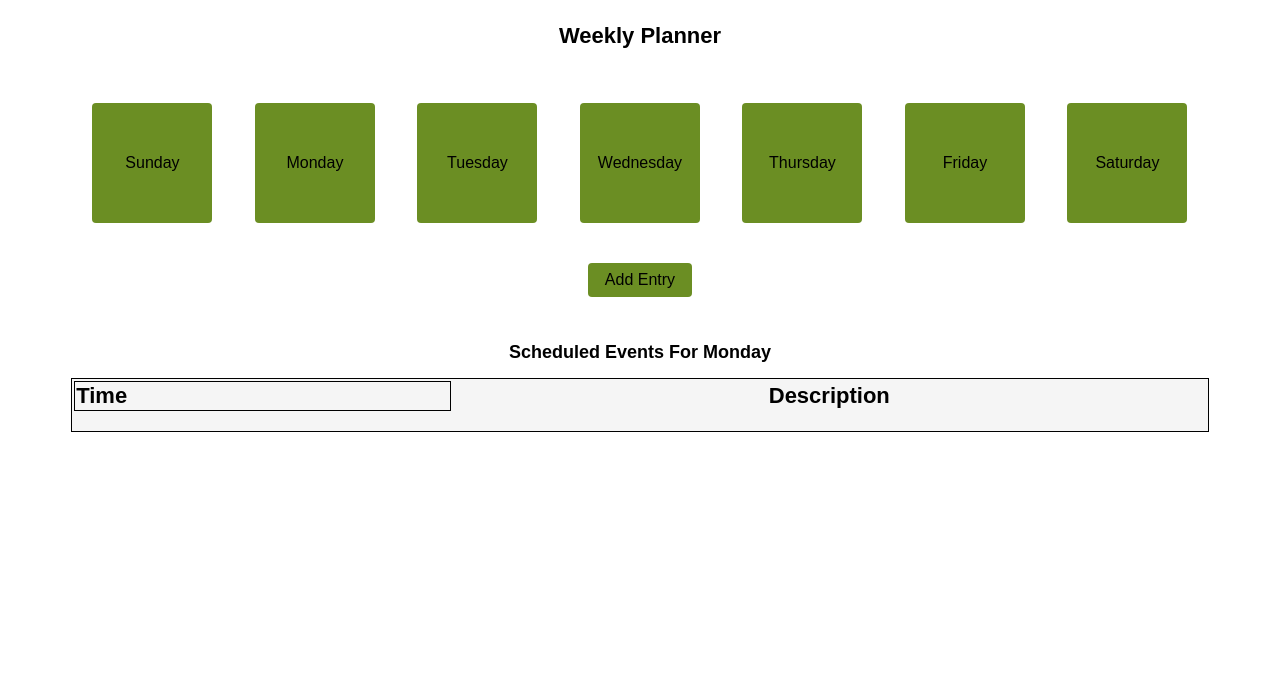
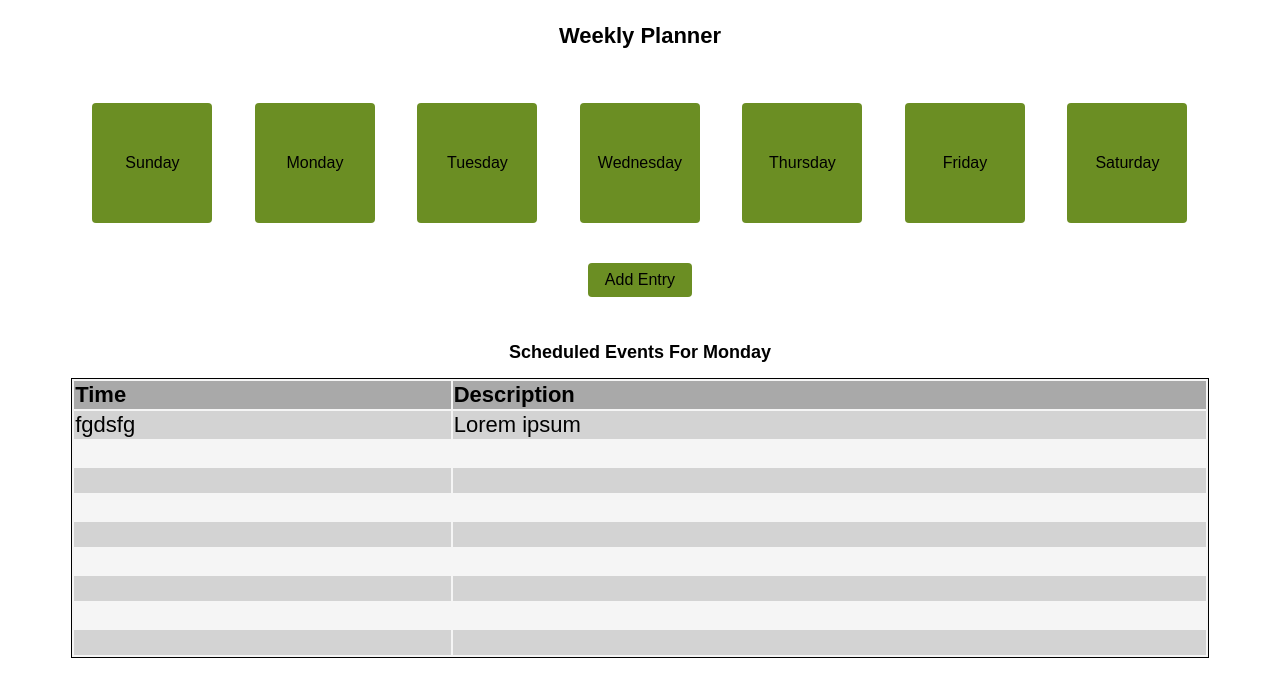
Before and after one commit to ameliatalkington/week-planner, a plain HTML site: page index.html in a window 1280 px wide. Drawn offline with Linux system fonts and the light colour scheme.

Commit message:
styled table

```diff
--- a/index.html
+++ b/index.html
@@ -1,11 +1,13 @@
 <!DOCTYPE html>
 <html lang="en">
+
 <head>
   <meta charset="UTF-8">
   <meta name="viewport" content="width=device-width, initial-scale=1.0">
   <title>Week Planner</title>
   <link rel="stylesheet" href="styles.css">
 </head>
+
 <body>
   <div class="weekly-planner">
     <h1>Weekly Planner</h1>
@@ -41,31 +43,40 @@
       </thead>
       <tbody>
         <tr>
-
+          <td>fgdsfg</td>
+          <td>Lorem ipsum</td>
         </tr>
         <tr>
-
+          <td></td>
+          <td></td>
         </tr>
         <tr>
-
+          <td></td>
+          <td></td>
         </tr>
         <tr>
-
+          <td></td>
+          <td></td>
         </tr>
         <tr>
-
+          <td></td>
+          <td></td>
         </tr>
         <tr>
-
+          <td></td>
+          <td></td>
         </tr>
         <tr>
-
+          <td></td>
+          <td></td>
         </tr>
         <tr>
-
+          <td></td>
+          <td></td>
         </tr>
         <tr>
-
+          <td></td>
+          <td></td>
         </tr>
       </tbody>
     </table>
@@ -131,4 +142,5 @@
   <script src="data.js"></script>
   <script src="main.js"></script>
 </body>
+
 </html>
--- a/styles.css
+++ b/styles.css
@@ -135,14 +135,36 @@ h1 {
   margin: 10px auto;
 }
 
+.day-button:hover {
+  background-color: darkgreen;
+}
+
 table {
   border: 1px solid black;
-  background-color: #F5f5f5;
+  background-color: #f5f5f5;
   width: 100%;
+  empty-cells: show;
 }
 
 .time-title {
   width: calc(100% / 3);
-  border: 1px solid black;
+
+  /* border: 1px solid black; */
   text-align: left;
 }
+
+.description-title {
+  text-align: left;
+}
+
+td {
+  height: 25px;
+}
+
+tr:nth-child(odd) {
+  background-color: lightgray;
+}
+
+th {
+  background-color: darkgray;
+}
```
